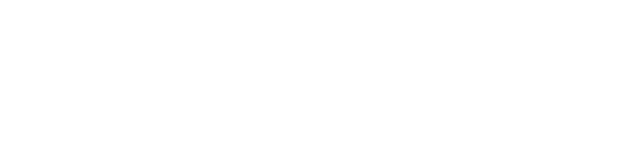
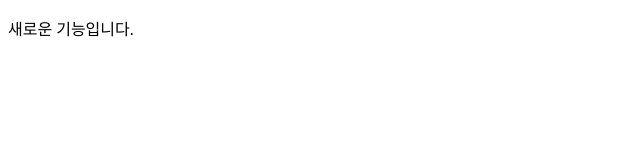
Before and after one commit to sol2588/gitInit, a plain HTML site: page index.html in a window 1280 px wide. Shown: the whole page, without its empty margins (0-640 px from the left). Drawn offline with Linux system fonts and the light colour scheme.

Commit message:
새로운 기능 추가

```diff
--- a/index.html
+++ b/index.html
@@ -5,5 +5,7 @@
     <meta name="viewport" content="width=device-width, initial-scale=1.0" />
     <title>메인은 그래도 진행!</title>
   </head>
-  <body></body>
+  <body>
+    <p>새로운 기능입니다.</p>
+  </body>
 </html>
```
